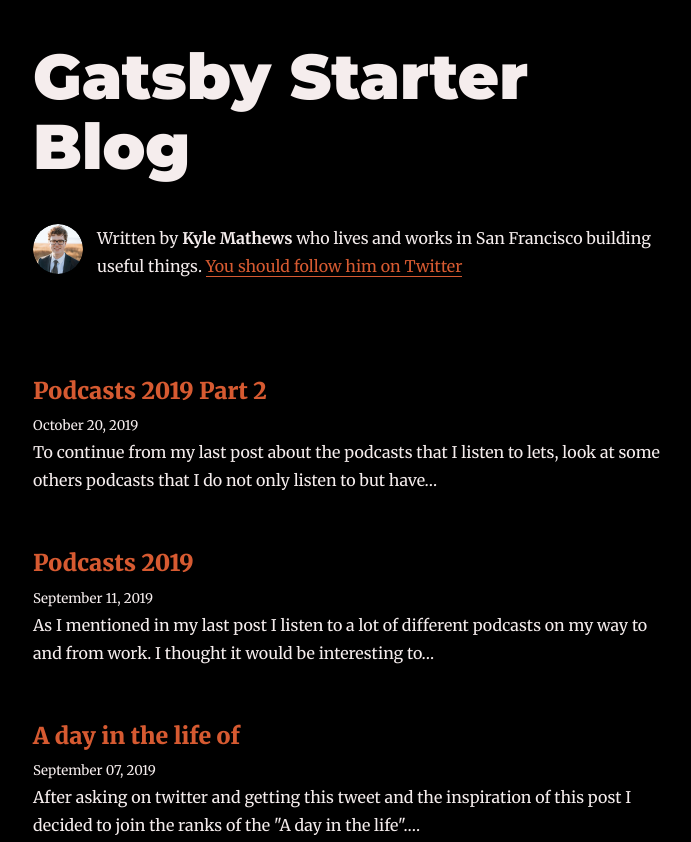
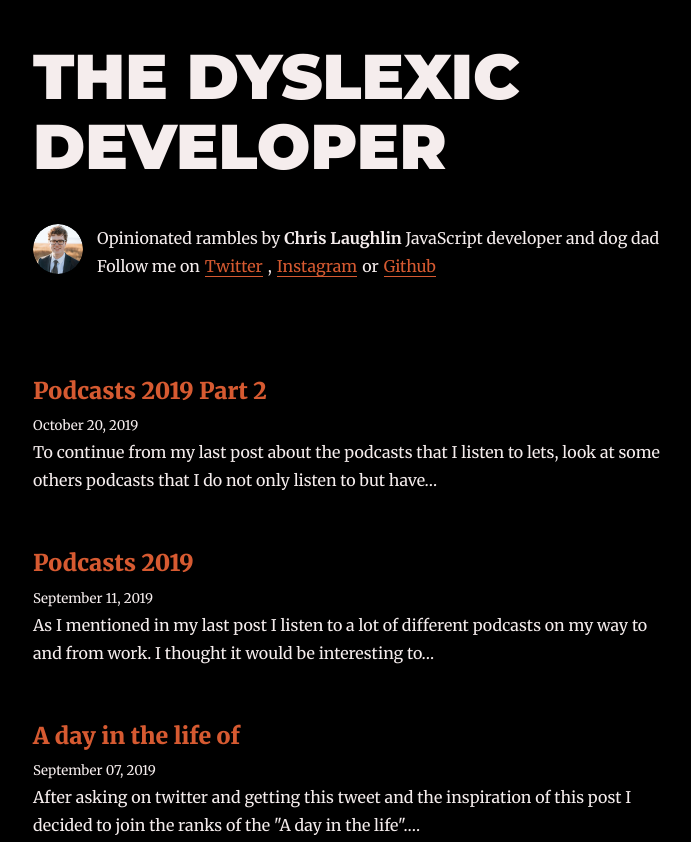
Before and after one commit to chrislaughlin/thedyslexicdeveloper, a Gatsby site: page / in a window 1280 px wide. Shown: the top 842 px of the page, without its empty margins (292-983 px from the left). Built offline with nearby package versions, Linux system fonts and the light colour scheme; Gatsby itself is replaced by a stand-in of ours; some packages are replaced by stand-ins of ours.

Commit message:
updating social links

```diff
--- a/gatsby-config.js
+++ b/gatsby-config.js
@@ -1,14 +1,16 @@
 module.exports = {
   siteMetadata: {
-    title: `Gatsby Starter Blog`,
+    title: `THE DYSLEXIC DEVELOPER`,
+    description: `Personal blog for Chris Laughlin`,
     author: {
-      name: `Kyle Mathews`,
-      summary: `who lives and works in San Francisco building useful things.`,
+      name: `Chris Laughlin`,
+      summary: `JavaScript developer and dog dad`,
     },
-    description: `A starter blog demonstrating what Gatsby can do.`,
-    siteUrl: `https://gatsby-starter-blog-demo.netlify.com/`,
+    siteUrl: `https://www.thedyslexicdeveloper.com/`,
     social: {
-      twitter: `kylemathews`,
+      twitter: `chrislaughlin`,
+      instagram: `chrislaughlin`,
+      github: `chrislaughlin`
     },
   },
   plugins: [
@@ -60,8 +62,8 @@ module.exports = {
     {
       resolve: `gatsby-plugin-manifest`,
       options: {
-        name: `Gatsby Starter Blog`,
-        short_name: `GatsbyJS`,
+        name: `THE DYSLEXIC DEVELOPER`,
+        short_name: `DYSLEXIC-DEVELOPER`,
         start_url: `/`,
         background_color: `#ffffff`,
         theme_color: `#663399`,
@@ -76,6 +78,7 @@ module.exports = {
         pathToConfigModule: `src/utils/typography`,
       },
     },
+    `gatsby-plugin-styled-components`
     // this (optional) plugin enables Progressive Web App + Offline functionality
     // To learn more, visit: https://gatsby.dev/offline
     // `gatsby-plugin-offline`,
--- a/package.json
+++ b/package.json
@@ -8,6 +8,7 @@
     "url": "https://github.com/gatsbyjs/gatsby/issues"
   },
   "dependencies": {
+    "babel-plugin-styled-components": "^1.10.7",
     "gatsby": "^2.19.45",
     "gatsby-image": "^2.2.44",
     "gatsby-plugin-feed": "^2.3.29",
@@ -16,6 +17,7 @@
     "gatsby-plugin-offline": "^3.0.41",
     "gatsby-plugin-react-helmet": "^3.1.24",
     "gatsby-plugin-sharp": "^2.4.13",
+    "gatsby-plugin-styled-components": "^3.1.21",
     "gatsby-plugin-typography": "^2.3.25",
     "gatsby-remark-copy-linked-files": "^2.1.40",
     "gatsby-remark-images": "^3.1.50",
--- a/src/components/bio.js
+++ b/src/components/bio.js
@@ -8,8 +8,16 @@
 import React from "react"
 import { useStaticQuery, graphql } from "gatsby"
 import Image from "gatsby-image"
+import styled from 'styled-components';
 
 import { rhythm } from "../utils/typography"
+
+const StyledSocialLink = styled.a.attrs({
+  target: '_blank'
+})`
+  margin-left: 5px;
+  margin-right: 5px;
+`;
 
 const Bio = () => {
   const data = useStaticQuery(graphql`
@@ -29,6 +37,8 @@ const Bio = () => {
           }
           social {
             twitter
+            instagram
+            github
           }
         }
       }
@@ -57,11 +67,20 @@ const Bio = () => {
         }}
       />
       <p>
-        Written by <strong>{author.name}</strong> {author.summary}
+        Opinionated rambles by <strong>{author.name}</strong> {author.summary}
         {` `}
-        <a href={`https://twitter.com/${social.twitter}`}>
-          You should follow him on Twitter
-        </a>
+        Follow me on
+        <StyledSocialLink href={`https://twitter.com/${social.twitter}`}>
+           Twitter
+        </StyledSocialLink>
+        ,
+        <StyledSocialLink href={`https://instagram.com/${social.instagram}`}>
+          Instagram
+        </StyledSocialLink>
+        or
+        <StyledSocialLink href={`https://github.com/${social.github}`}>
+          Github
+        </StyledSocialLink>
       </p>
     </div>
   )
```
Also changed, not shown: 1 other file.
